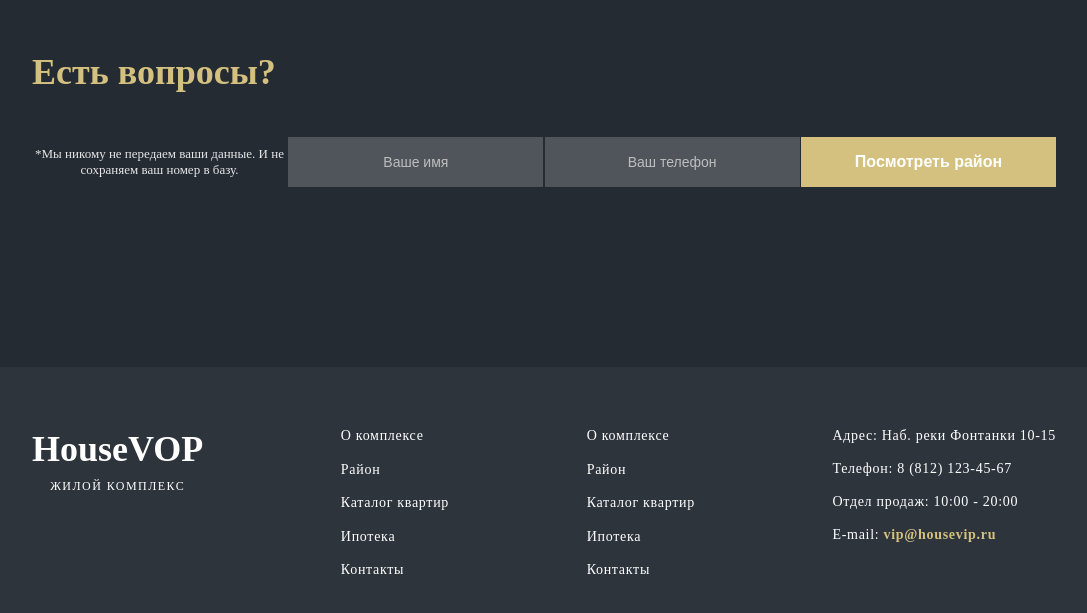
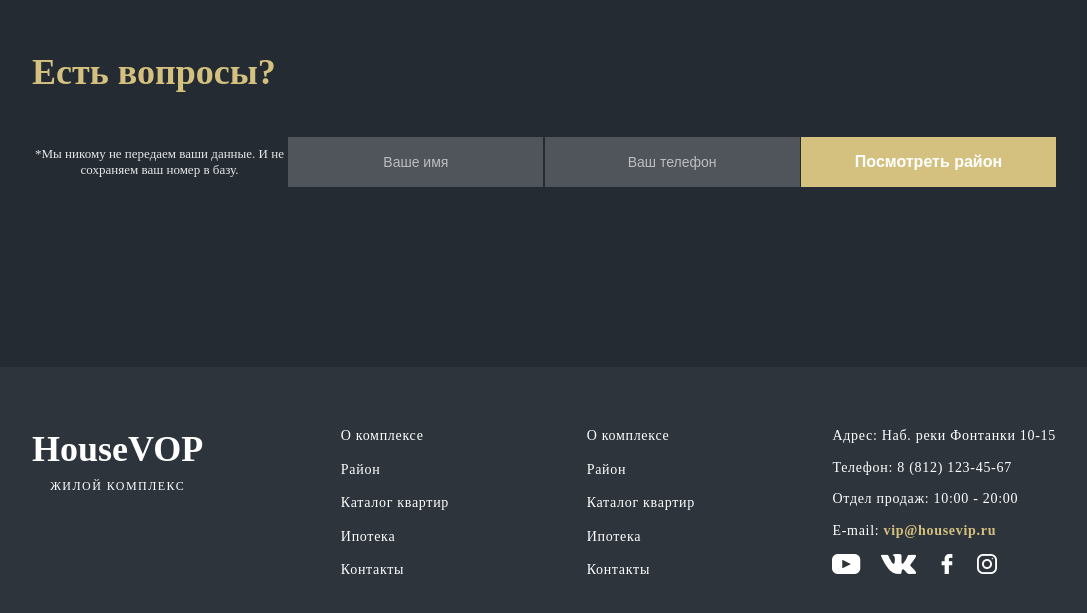
Before and after one commit to mitchel-pixel/site2, a plain HTML site: page index.html in a window 1280 px wide. Shown: the part 4219-4832 px from the top of the page, without its empty margins (96-1183 px from the left). Drawn offline with Linux system fonts and the light colour scheme.

Commit message:
update index.html

```diff
--- a/index.html
+++ b/index.html
@@ -156,10 +156,10 @@
                 <p>Отдел продаж: 10:00 - 20:00</p>
                 <p>E-mail: <span>vip@housevip.ru</span></p>
                 <div>
-                    <a href="https://www.youtube.com/@Nixtwitch"><img src="Youtubepng.png" alt=""></a>
-                    <a href="https://vk.ru/kbk_ych_ot"><img src="vk.png" alt=""></a>
-                    <a href=""><img src="facebook-logo.png" alt=""></a>
-                    <a href="https://www.instagram.com/yatoro999?cplk=NXZwbWpqaXBlbXF6"><img src="instagram.png" alt=""></a>
+                    <a href="https://www.youtube.com/@Nixtwitch"><img src="./asserts/Youtubepng.png" alt=""></a>
+                    <a href="https://vk.ru/kbk_ych_ot"><img src="./asserts/vk.png" alt=""></a>
+                    <a href=""><img src="./asserts/facebook-logo.png" alt=""></a>
+                    <a href="https://www.instagram.com/yatoro999?cplk=NXZwbWpqaXBlbXF6"><img src="./asserts/instagram.png" alt=""></a>
                 </div>
             </div>
         </section>
```
